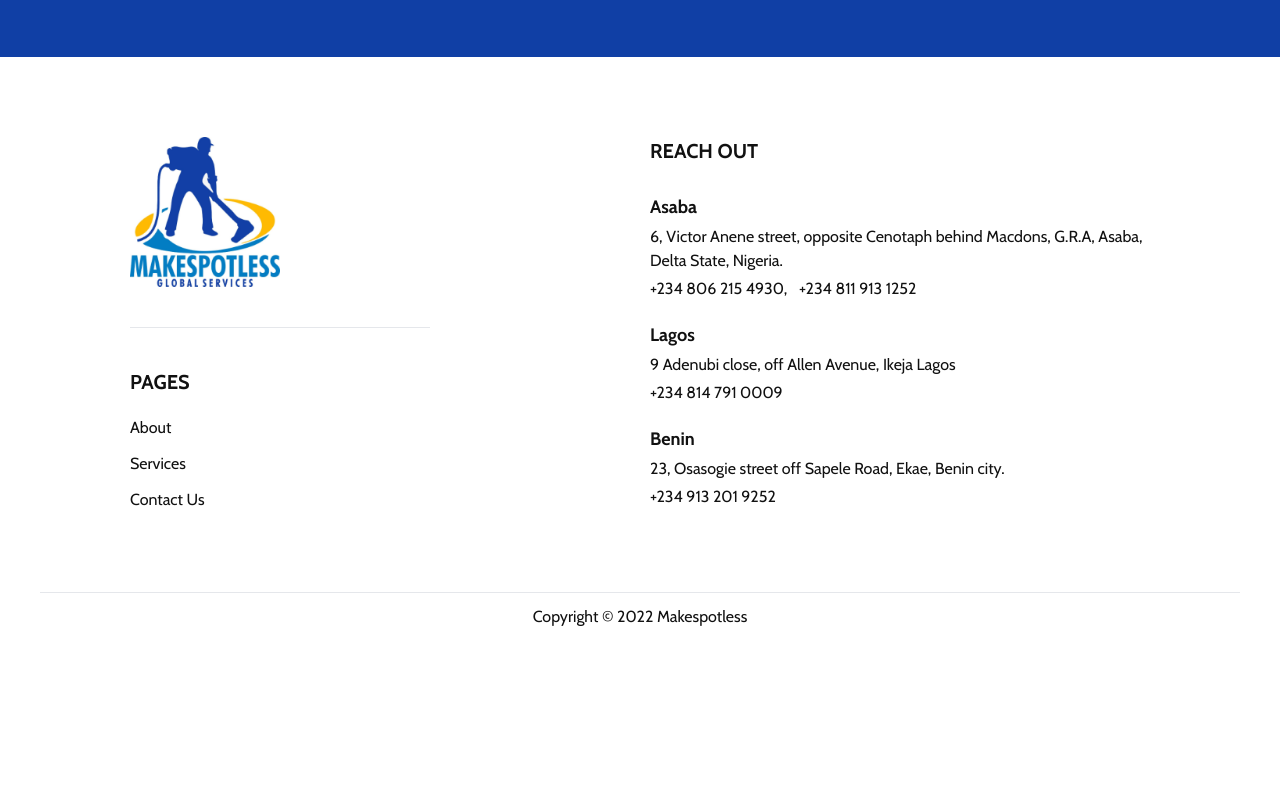
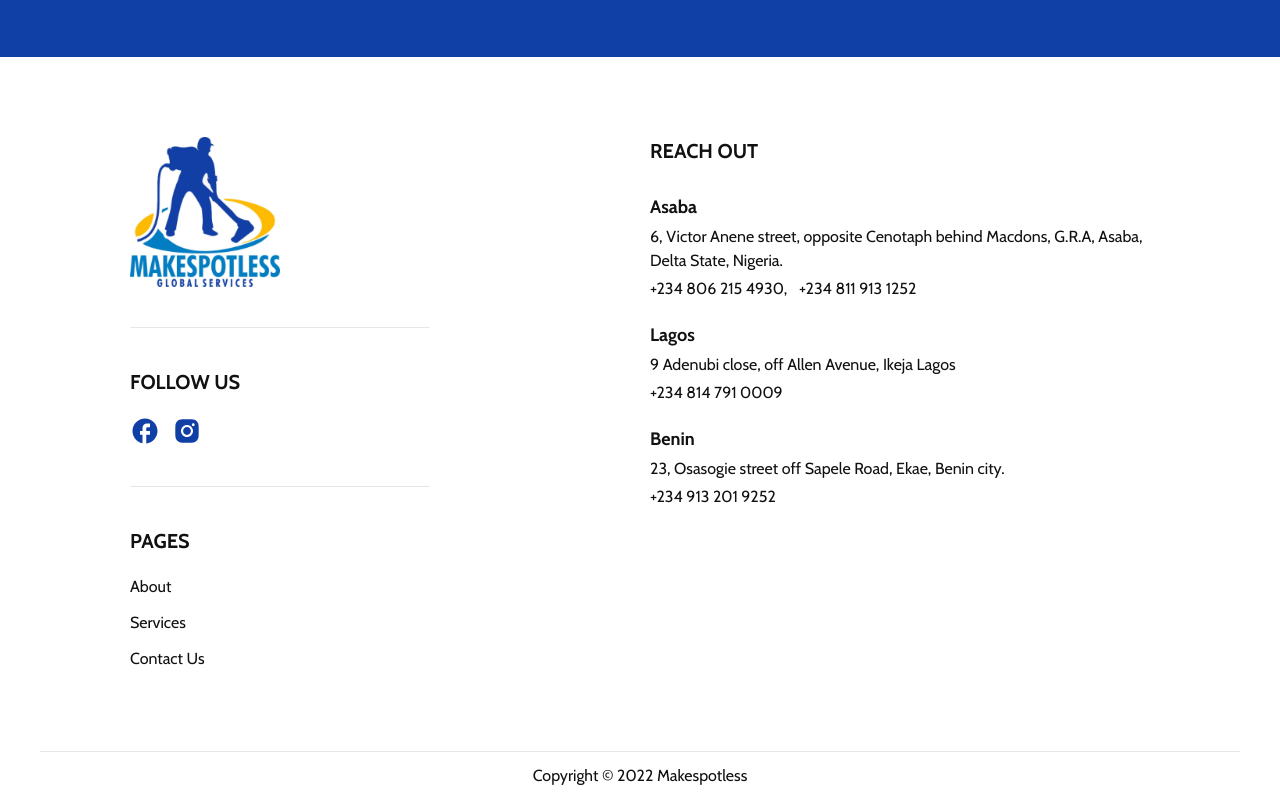
Before and after one commit to Kikks/makespotless, a React (Create React App) app: page / in a window 1280 px wide. Shown: the part 6529-7329 px from the top of the page. Before the commit the page ends 7170 px from the top, so only its background shows below. Built offline with nearby package versions, Linux system fonts and the light colour scheme.

Commit message:
🔗 Social Links

```diff
--- a/src/components/footer/Footer.tsx
+++ b/src/components/footer/Footer.tsx
@@ -1,4 +1,6 @@
 import { Link } from 'react-router-dom';
+import { MdFacebook } from 'react-icons/md';
+import { AiFillInstagram } from 'react-icons/ai';
 
 const Footer = () => {
   return (
@@ -12,6 +14,34 @@ const Footer = () => {
                   <img src="/logo192.png" alt="Makespotless Logo" />
                 </figure>
               </Link>
+
+              <hr />
+
+              <div className="flex flex-col gap-3">
+                <h4 className="mb-2 font-cabinBold text-lg uppercase lg:text-xl">
+                  Follow Us
+                </h4>
+
+                <div className="flex justify-center gap-3 lg:justify-start">
+                  <a
+                    href="https://www.facebook.com/109342778560619/posts/pfbid0fCSMzyr2bFSd2drCcGHPmFSgf1ydPDvYeMSqxtvfsYrrCEeuwwxUsrTHcHBXcxJRl/?sfnsn=scwspmo"
+                    target="_blank"
+                    rel="noreferrer"
+                    className="duration-200 hover:-rotate-2 hover:scale-125"
+                  >
+                    <MdFacebook className="text-3xl text-primary-main" />
+                  </a>
+
+                  <a
+                    href="https://www.instagram.com/invites/contact/?i=ht9qddex8i0h&utm_content=p4nn17c"
+                    target="_blank"
+                    rel="noreferrer"
+                    className="duration-200 hover:-rotate-2 hover:scale-125"
+                  >
+                    <AiFillInstagram className="text-3xl text-primary-main" />
+                  </a>
+                </div>
+              </div>
 
               <hr />
 
@@ -52,7 +82,7 @@ const Footer = () => {
                   6, Victor Anene street, opposite Cenotaph behind Macdons,
                   G.R.A, Asaba, Delta State, Nigeria.
                 </span>
-                <div className="flex gap-3">
+                <div className="flex w-full justify-center gap-3 text-center lg:w-auto lg:justify-start">
                   <a href="tel:+2348062154930">+234 806 215 4930,</a>
                   <a href="tel:+2348119131252">+234 811 913 1252</a>
                 </div>
```
